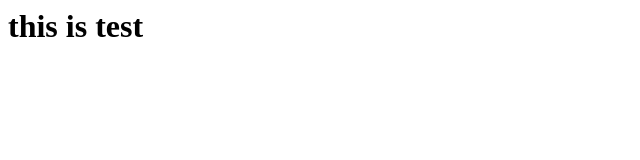
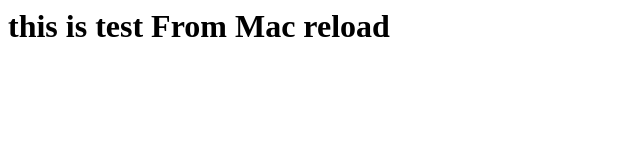
Before and after one commit to jagadishonweb/coursera-angularjs, a plain HTML site: page index.html in a window 1280 px wide. Shown: the whole page, without its empty margins (0-640 px from the left). Drawn offline with Linux system fonts and the light colour scheme.

Commit message:
from mac

```diff
--- a/index.html
+++ b/index.html
@@ -1,5 +1,5 @@
 <html>
 <body>
-<h1> this is test</h1>
+<h1> this is test From Mac reload</h1>
 </body>
 </html>
```
